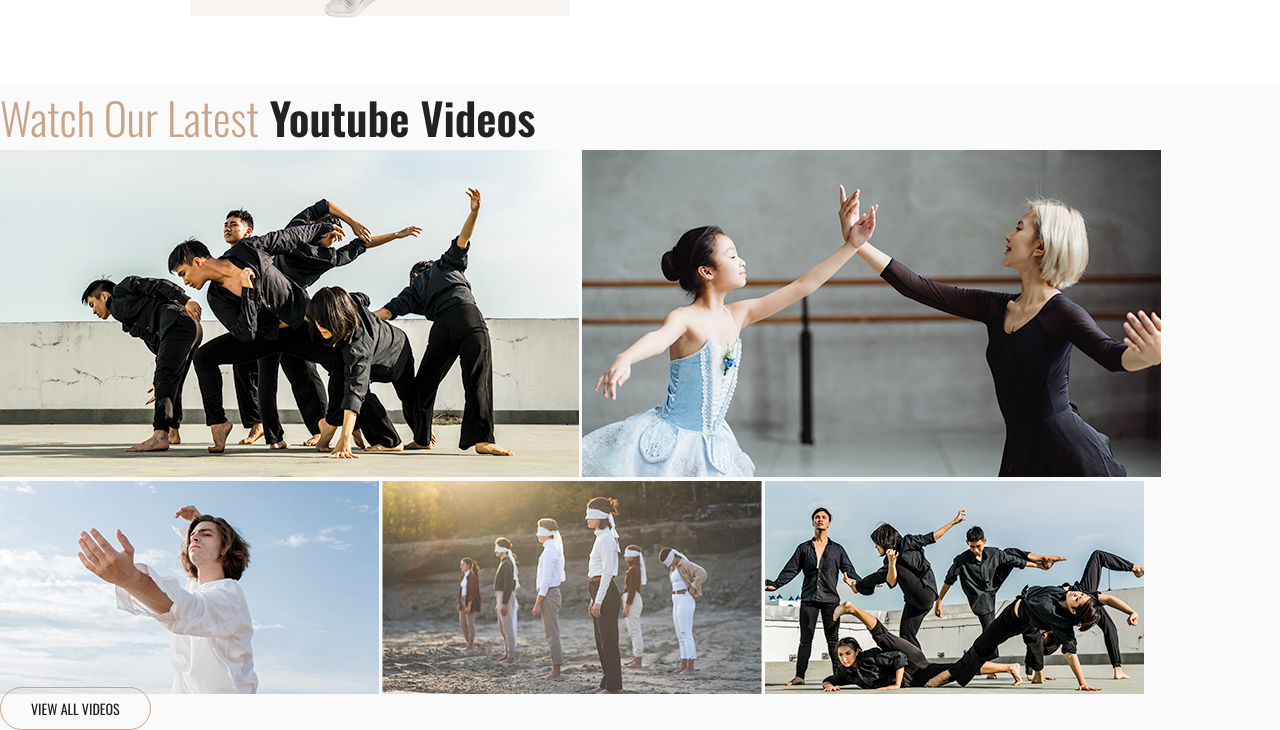
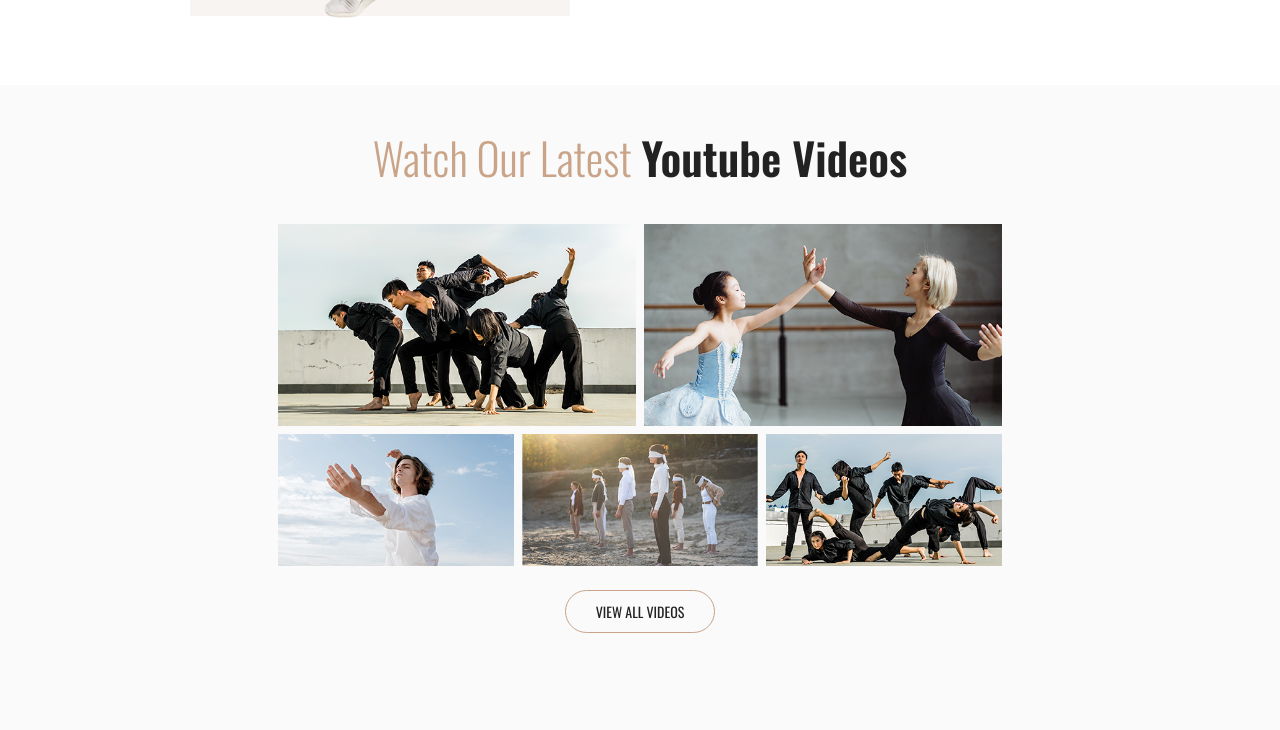
Before and after one commit to chahidhadifi/dance-studio-website, a plain HTML site: page index.html in a window 1280 px wide. Shown: the part 1340-2070 px from the top of the page. After the commit the page ends 2033 px from the top, so only its background shows below. Drawn offline with nearby package versions, Linux system fonts and the light colour scheme.

Commit message:
add videos section

```diff
--- a/app/scss/_videos.scss
+++ b/app/scss/_videos.scss
@@ -20,12 +20,16 @@
         width: 65%;
       }
     }
+
+    &__button {
+      display: flex;
+      align-items: center;
+      justify-content: center;
+      padding: 20px 0;
+    }
   }
 
   @include breakpoints(small) {
-    p {
-      color: red;
-    }
     text-align: center;
     padding: 40px 30px;
 
@@ -67,5 +71,130 @@
         }
       }
     }
+
+    &__button {
+      display: flex;
+      align-items: center;
+      justify-content: center;
+      padding: 20px 0;
+    }
+  }
+
+  @include breakpoints(medium) {
+    text-align: center;
+    padding: 40px 30px;
+
+    &__title {
+      padding-bottom: 30px;
+      display: flex;
+      flex-direction: row;
+      align-items: center;
+      justify-content: center;
+      p {
+        display: flex;
+        flex-direction: row;
+
+        span {
+          margin-left: 10px;
+        }
+      }
+    }
+
+    &__images {
+      display: flex;
+      flex-direction: column;
+
+      img {
+        padding: 4px 4px;
+      }
+
+      div:nth-child(1) {
+        display: flex;
+        flex-direction: row;
+        align-items: center;
+        justify-content: center;
+
+        img {
+          width: 30%;
+        }
+      }
+
+      div:nth-child(2) {
+        display: flex;
+        flex-direction: row;
+        align-items: center;
+        justify-content: center;
+
+        img {
+          width: 20%;
+        }
+      }
+    }
+
+    &__button {
+      display: flex;
+      align-items: center;
+      justify-content: center;
+      padding: 20px 0;
+    }
+  }
+
+  @include breakpoints(large) {
+    text-align: center;
+    padding: 40px 30px;
+
+    &__title {
+      padding-bottom: 30px;
+      display: flex;
+      flex-direction: row;
+      align-items: center;
+      justify-content: center;
+      p {
+        display: flex;
+        flex-direction: row;
+
+        span {
+          margin-left: 10px;
+        }
+      }
+    }
+
+    &__images {
+      display: flex;
+      flex-direction: column;
+
+      img {
+        padding: 4px 4px;
+      }
+
+      div:nth-child(1) {
+        display: flex;
+        flex-direction: row;
+        align-items: center;
+        justify-content: center;
+
+        img {
+          width: 30%;
+        }
+      }
+
+      div:nth-child(2) {
+        display: flex;
+        flex-direction: row;
+        align-items: center;
+        justify-content: center;
+
+        img {
+          width: 20%;
+        }
+      }
+    }
+
+    &__button {
+      display: flex;
+      align-items: center;
+      justify-content: center;
+      padding: 20px 0;
+    }
   }
 }
```
Also changed, not shown: app/css/style.css, 1 other file.
